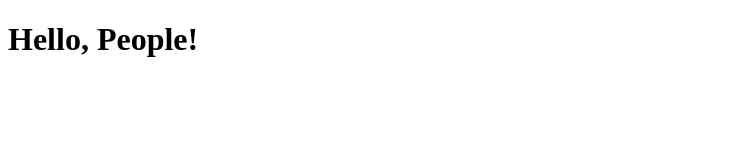
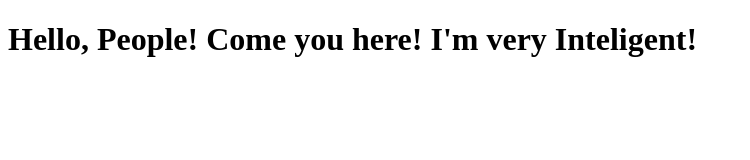
Before and after one commit to luislh/repo_sp35, a plain HTML site: page index.html in a window 1280 px wide. Shown: the whole page, without its empty margins (0-750 px from the left). Drawn offline with Linux system fonts and the light colour scheme.

Commit message:
My projetct

```diff
--- a/index.html
+++ b/index.html
@@ -4,6 +4,6 @@
         <title>Meu Projeto</title>
     </head>
     <body>
-        <h1>Hello, People!</h1>
+        <h1>Hello, People! Come you here! I'm very Inteligent!</h1>
     </body>
 </html>
```
